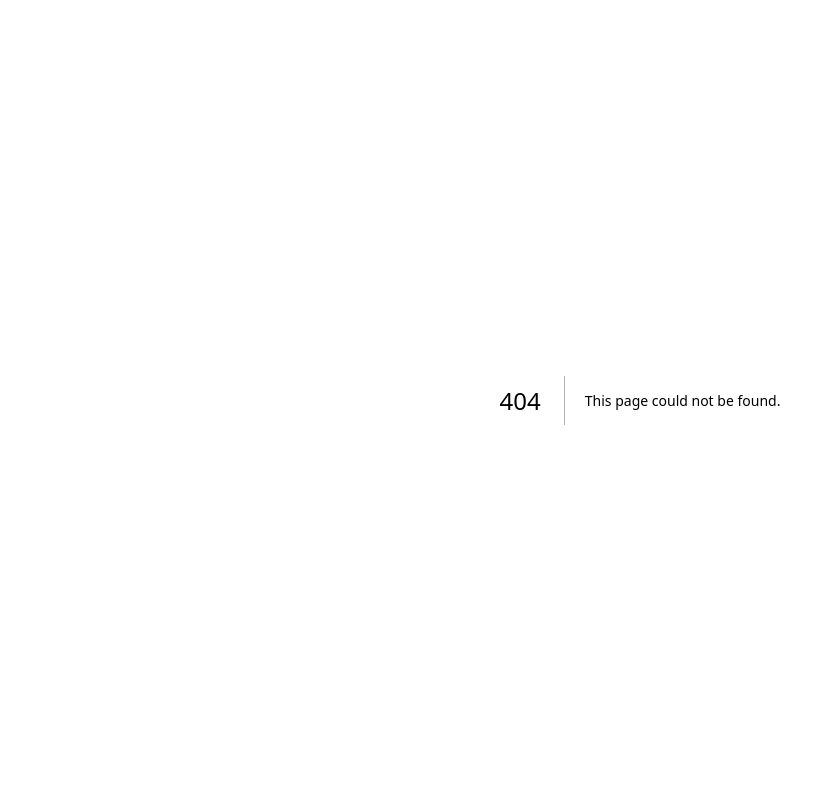
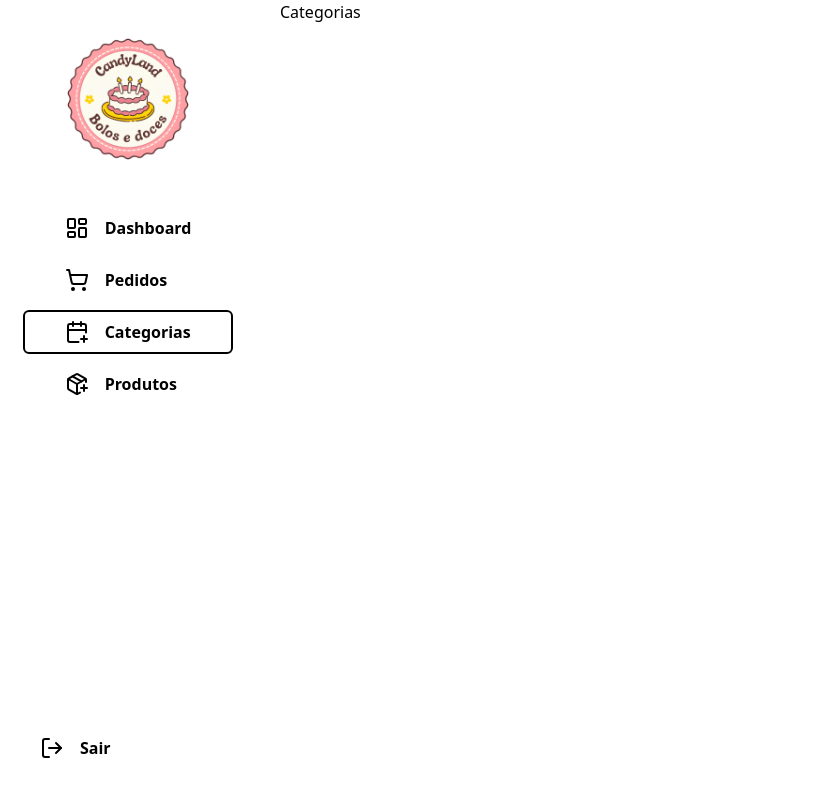
Before and after one commit to jmoranj/candyland-web, a Next.js app: page /admin/categorias in a window 1280 px wide. Before the commit this address had no page. Shown: the top 796 px of the page, without its empty margins (0-820 px from the left). Built offline with nearby package versions, Linux system fonts and the light colour scheme.

Commit message:
feat: AdminSideBar created, pages structure changes
Signed-off-by: eduard0vieira <eduardohvieira05@gmail.com>

```diff
--- /dev/null
+++ b/src/app/admin/categorias/page.tsx
@@ -0,0 +1,9 @@
+'use client'
+
+export default function Pedidos() {
+  return (
+    <div>
+      <h1>Categorias</h1>
+    </div>
+  );
+}
--- /dev/null
+++ b/src/app/admin/dashboard/page.tsx
@@ -0,0 +1,41 @@
+'use client';
+
+import { useEffect, useState } from 'react';
+import { useRouter } from 'next/navigation';
+import api from '../../../Api/Api';
+
+export default function DashboardPage() {
+  const router = useRouter();
+  const [loading, setLoading] = useState(true);
+
+  useEffect(() => {
+    const checkAuth = async () => {
+      try {
+        await api.get('/dashboard');
+        setLoading(false);
+      } catch (error) {
+        router.push('/login');
+      }
+    };
+    checkAuth();
+  }, [router]);
+
+  if (loading) {
+    return (
+      <p className="min-h-screen flex flex-col items-center justify-center flex-1 p-8 font-candyland-bold text-pink-900 text-3xl mb-4">
+        Carregando...
+      </p>
+    );
+  }
+
+  return (
+    <div className="flex min-h-screen">
+      <main className="flex flex-col items-center justify-center flex-1 p-8 text-2xl font-candyland font-candyland-bold text-pink-900">
+        <h1 className="text-3xl font-bold mb-4">Dashboard</h1>
+        <p className="text-black">
+          Welcome to the dashboard! You're now authenticated 🎉
+        </p>
+      </main>
+    </div>
+  );
+}
--- /dev/null
+++ b/src/app/admin/layout.tsx
@@ -0,0 +1,37 @@
+import { ToastProvider } from '@/components/Ui/ToastProvider';
+import type { Metadata } from 'next';
+import localFont from 'next/font/local';
+import AdminSideBar from '@/components/Sidebar/AdminSideBar';
+
+const luckyBones = localFont({
+  src: '../assets/fonts/LuckyBones-Bold.otf',
+  variable: '--font-lucky-bones',
+  weight: '700',
+  style: 'normal',
+  display: 'swap',
+});
+
+export const metadata: Metadata = {
+  title: 'Candyland',
+  description: 'Thought and coded by sons of @jmoranj',
+};
+
+export default function RootLayout({
+  children,
+}: Readonly<{
+  children: React.ReactNode;
+}>) {
+  return (
+    <div>
+      <ToastProvider />
+      <div className="w-screen h-screen flex flex-col md:flex-row">
+        <div className="hidden md:flex md:w-64 md:min-w-64 h-full">
+          <AdminSideBar />
+        </div>
+        <div className="flex-1 h-full overflow-auto">
+          <div className="w-full h-full px-4 md:px-6  bg-[var(--adminBackground)]">{children}</div>
+        </div>
+      </div>
+    </div>
+  );
+}
--- /dev/null
+++ b/src/app/admin/pedidos/page.tsx
@@ -0,0 +1,9 @@
+'use client'
+
+export default function Pedidos() {
+  return (
+    <div>
+      <h1>Pedidos</h1>
+    </div>
+  );
+}
--- /dev/null
+++ b/src/app/admin/produtos/page.tsx
@@ -0,0 +1,9 @@
+'use client'
+
+export default function Pedidos() {
+  return (
+    <div>
+      <h1>Criar Produtos</h1>
+    </div>
+  );
+}
--- /dev/null
+++ b/src/components/Sidebar/AdminSideBar.tsx
@@ -0,0 +1,100 @@
+'use client';
+
+import CandyLogo from '../icons/CandyLogo';
+import Link from 'next/link';
+import {
+  LayoutDashboard,
+  ShoppingCart,
+  CalendarPlus,
+  PackagePlus,
+  LogOut,
+} from 'lucide-react';
+import { usePathname } from 'next/navigation';
+
+export default function AdminSideBar() {
+  const pathname = usePathname();
+
+  return (
+    <div className="w-full h-full flex flex-col justify-between">
+      <div>
+        <div className="pt-6 px-4 flex justify-center">
+          <CandyLogo sizeClasses='w-[150px] h-[150px]"' />
+        </div>
+
+        <nav className="flex flex-col items-center mt-6">
+          <ul className="text-2xl">
+            <li
+              className={`border-[2px] border-solid rounded-md mt-2 ${
+                pathname === '/admin/dashboard'
+                  ? 'border-[--pinkStrong] text-[--pinkStrong]'
+                  : 'border-transparent text-[--textOff]'
+              }`}
+            >
+              <Link
+                href="/admin/dashboard"
+                className="font-semibold text-base flex items-center gap-4 py-2 px-10"
+              >
+                <LayoutDashboard />
+                Dashboard
+              </Link>
+            </li>
+
+            <li
+              className={`border-[2px] border-solid rounded-md mt-2 ${
+                pathname === '/admin/pedidos'
+                  ? 'border-[--pinkStrong] text-[--pinkStrong]'
+                  : 'border-transparent text-[--textOff]'
+              }`}
+            >
+              <Link
+                href="/admin/pedidos"
+                className="font-semibold text-base flex items-center gap-4 py-2 px-10"
+              >
+                <ShoppingCart />
+                Pedidos
+              </Link>
+            </li>
+
+            <li
+              className={`border-[2px] border-solid rounded-md mt-2 ${
+                pathname === '/admin/categorias'
+                  ? 'border-[--pinkStrong] text-[--pinkStrong]'
+                  : 'border-transparent text-[--textOff]'
+              }`}
+            >
+              <Link
+                href="/admin/categorias"
+                className="font-semibold text-base flex items-center gap-4 py-2 px-10"
+              >
+                <CalendarPlus />
+                Categorias
+              </Link>
+            </li>
+
+            <li
+              className={`border-[2px] border-solid rounded-md mt-2 ${
+                pathname === '/admin/produtos'
+                  ? 'border-[--pinkStrong] text-[--pinkStrong]'
+                  : 'border-transparent text-[--textOff]'
+              }`}
+            >
+              <Link
+                href="/admin/produtos"
+                className="font-semibold text-base flex items-center gap-4 py-2 px-10"
+              >
+                <PackagePlus />
+                Produtos
+              </Link>
+            </li>
+          </ul>
+        </nav>
+      </div>
+      <div className="mt-4 pt-4 flex py-8">
+        <button className="flex items-center gap-4 font-semibold text-base text-[--textOff] hover:text-[--pinkStrong] transition-colors py-2 px-10">
+          <LogOut />
+          Sair
+        </button>
+      </div>
+    </div>
+  );
+}
```
